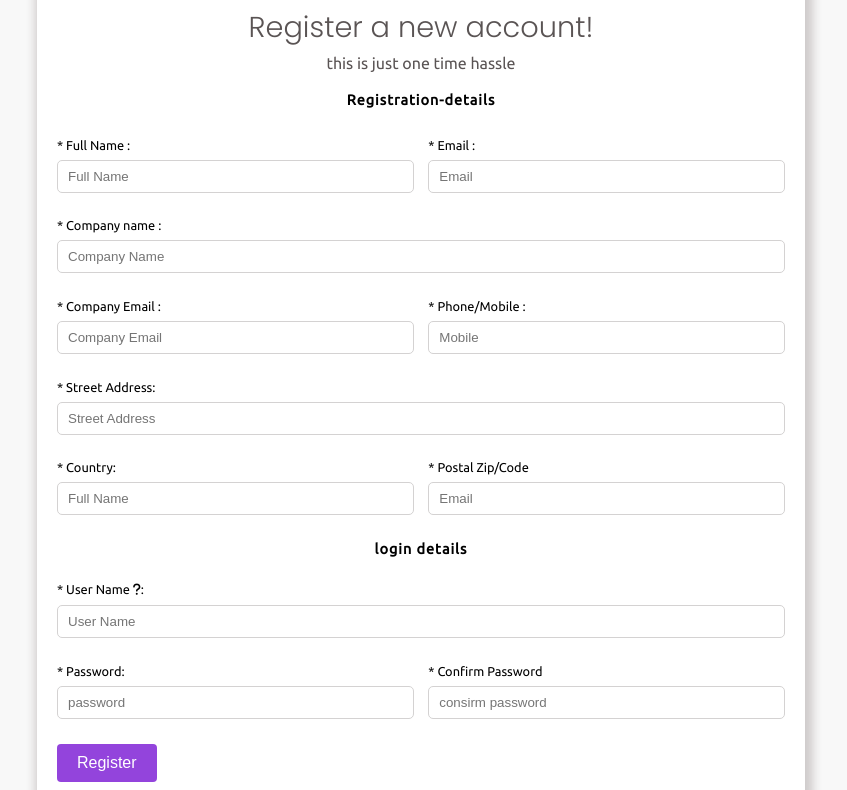
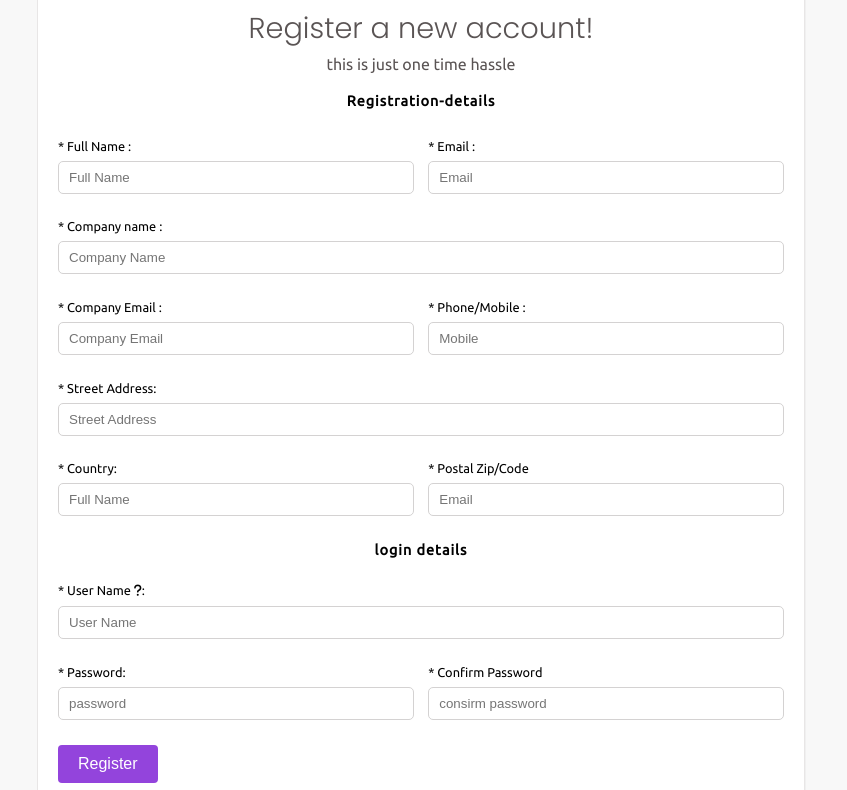
Before and after one commit to connectnoor/Reliable-Punching, a plain HTML site: page login/login.html in a window 1280 px wide. Shown: the part 295-1085 px from the top of the page, without its empty margins (219-1066 px from the left). Drawn offline with Linux system fonts and the light colour scheme; a web font is replaced by a local one.

Commit message:
login page-box-shadow

```diff
--- a/login/login.css
+++ b/login/login.css
@@ -20,9 +20,12 @@ body{
     margin: auto;
     font-family: 'Ubuntu', sans-serif;
     border-radius:7px ;
-    box-shadow: 3px 3px 10px 5px rgb(207, 203, 203);
+
+    border: 1px solid rgb(232, 230, 230);
+    box-shadow: 1px 1px  rgb(240, 240, 240);
     padding: 50px 0px;
     background-color: white;
+    z-index: 1000;
 }
 .logo{
     margin: auto;
```
